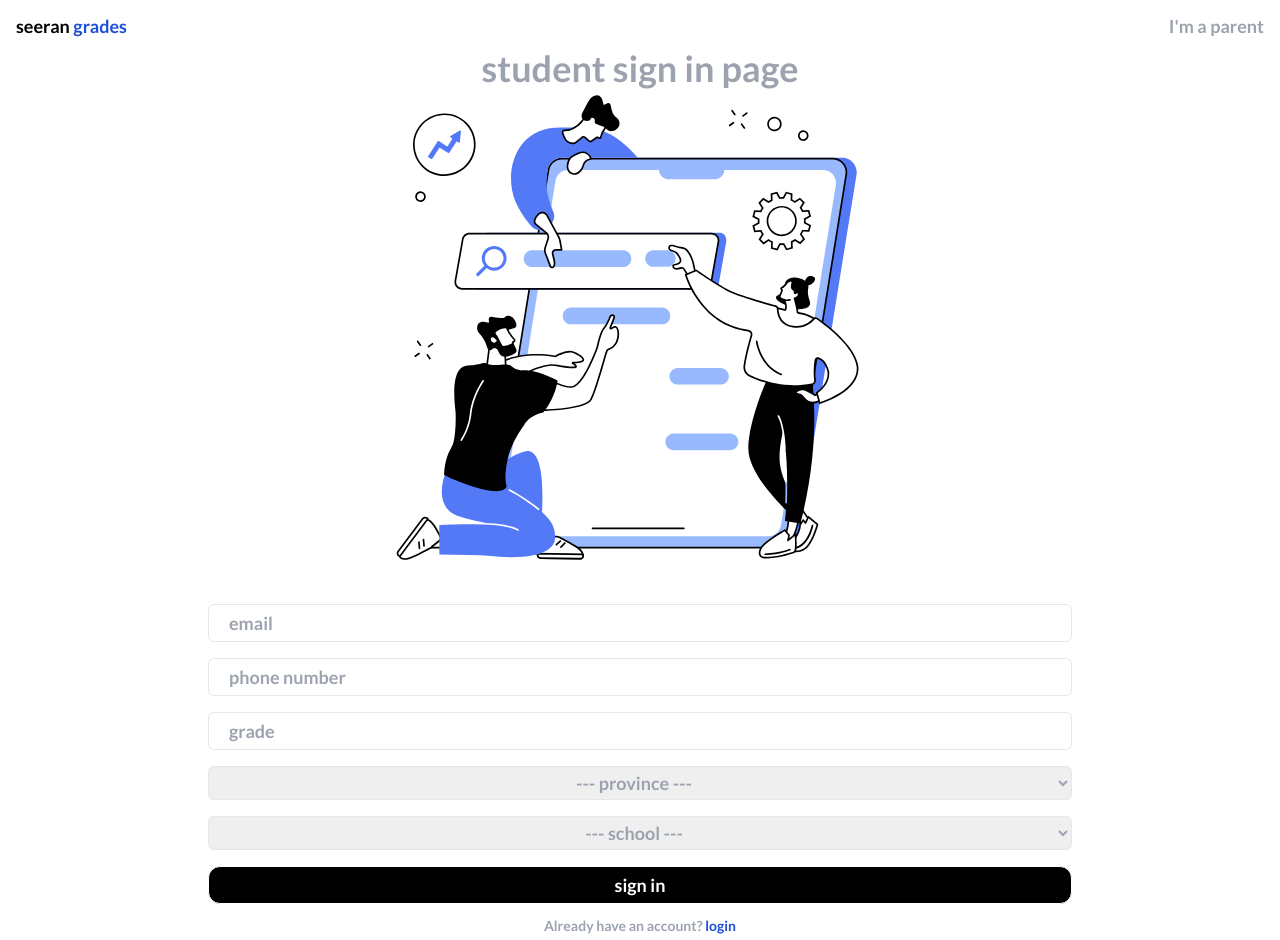
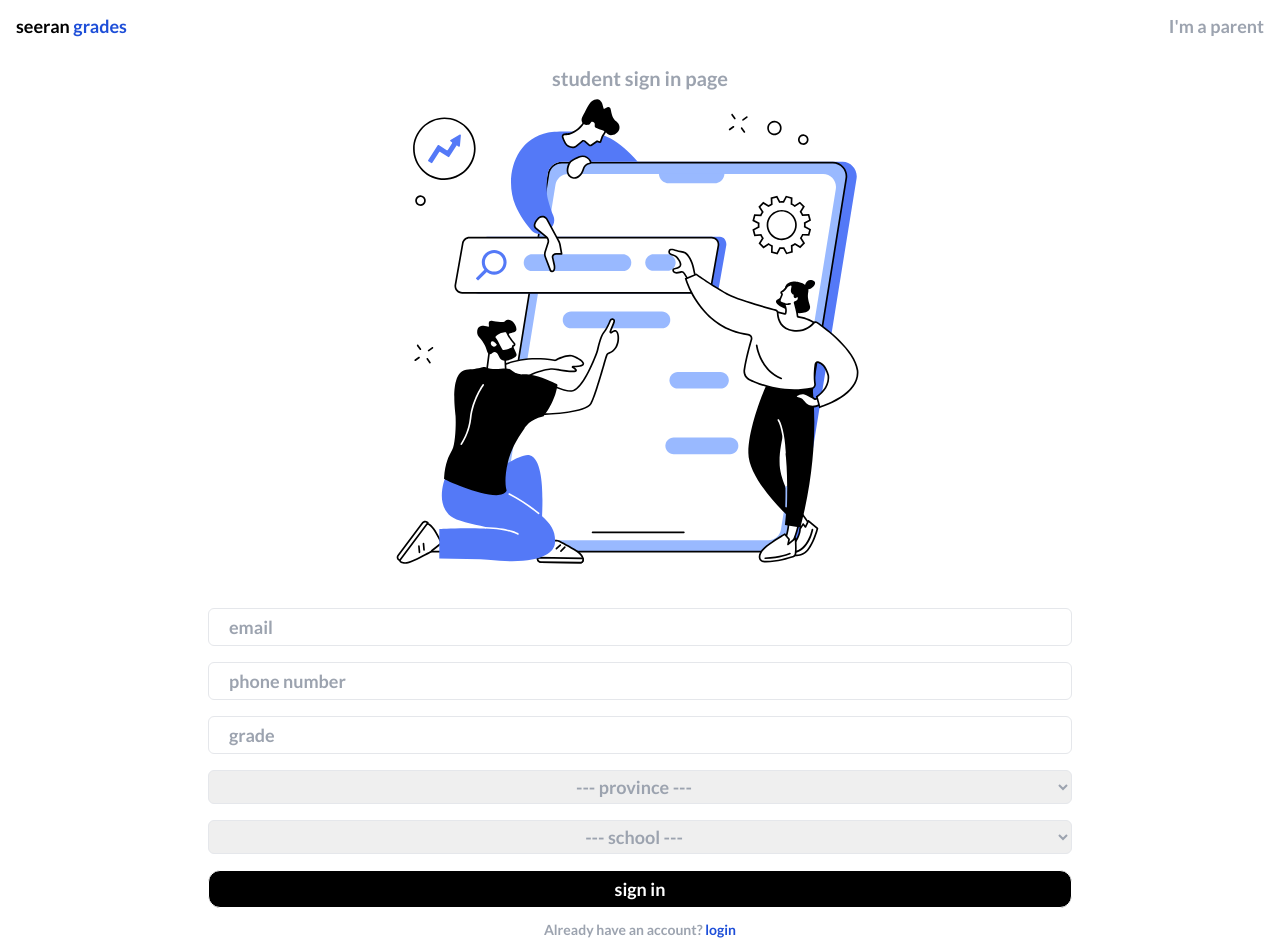
Before and after one commit to Tsholo-K/seeran-grades, a Next.js app: page /studentsignin in a window 1280 px wide. Built offline with nearby package versions, Linux system fonts and the light colour scheme.

Commit message:
heading fix

```diff
--- a/src/app/(authentication)/parentsignin/page.js
+++ b/src/app/(authentication)/parentsignin/page.js
@@ -16,8 +16,8 @@ const ParentSignin = () => {
             </div>
         </div>
         {/* form */}
-        <div className="f-fit w-full grid grid-cols-1 mb-10 place-content-center px-4 max-w-4xl pt-12 mx-auto">
-            <p className="w-full text-center text-gray-400 text-4xl">parent sign in page</p>
+        <div className="h-fit w-full grid grid-cols-1 mb-10 place-content-center px-4 max-w-4xl pt-16 mx-auto">
+            <p className="w-full text-center text-gray-400 text-xl">parent sign in page</p>
             <Image src={'/parent-signin.svg'} alt="hero image" width={0} height={0} className="h-fit w-fit mx-auto"/>
             <form className="mx-auto w-full rounded-md">
                 <div className="my-4">
--- a/src/app/(authentication)/studentsignin/page.js
+++ b/src/app/(authentication)/studentsignin/page.js
@@ -16,8 +16,8 @@ const SigninPage = () => {
         </div>
       </div>
       {/* form */}
-      <div className="h-fit w-full grid grid-cols-1 place-content-center px-4 max-w-4xl mx-auto max-sm:mb-14 pt-12">
-      <p className="w-full text-center text-gray-400 text-4xl">student sign in page</p>
+      <div className="h-fit w-full grid grid-cols-1 place-content-center px-4 max-w-4xl mx-auto max-md:mb-10 pt-16">
+      <p className="w-full text-center text-gray-400 text-xl">student sign in page</p>
         <Image src={'/signin-hero.svg'} alt="hero image" width={0} height={0} className="h-fit w-fit mx-auto"/>
         <div className="mx-auto w-full rounded-md">
           <div className="my-4">
```
